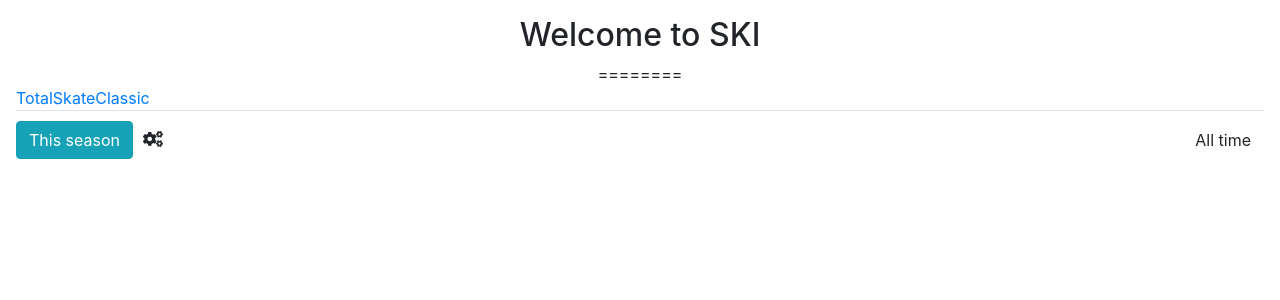
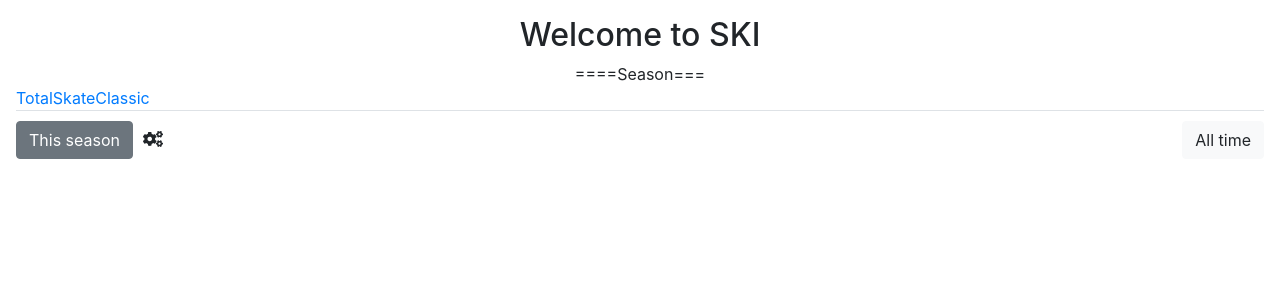
Before and after one commit to RomanKovalev/XC-Ski-Strava, a React app: page / in a window 1280 px wide. Shown: the top 300 px of the page. Built offline with nearby package versions, Linux system fonts and the light colour scheme; no server answers.

Commit message:
added button season styles

```diff
--- a/src/App.js
+++ b/src/App.js
@@ -6,6 +6,10 @@ import 'bootstrap/dist/css/bootstrap.min.css';
 
 
 class App extends Component {
+
+  componentDidMount() {
+    console.log('MAIN APP DID MOUNTED')
+  }
   render() {
     return (
       <div className="App">
--- a/src/components/stats/stats.js
+++ b/src/components/stats/stats.js
@@ -8,17 +8,26 @@ import DatePicker from "react-datepicker";
 import "react-datepicker/dist/react-datepicker.css";
 import './stats.css';
 
-export default class Stats extends Component {
-    constructor() {
-        super()
+class Stats extends Component {
+    constructor(props) {
+        console.log('constructor')
+        super(props)
         this.state = {
             activities: [],
             totalStats: {},
             classicStats: {},
             skateStats: {},
             startDate: new Date(),
-            seasonStartDate: ''
+            seasonStartDate: '',
+            thisSeason: true
         }
+
+        this.handleSeasonClick = this.handleSeasonClick.bind(this);
+        this.handleAllTimeClick = this.handleAllTimeClick.bind(this);
+    }
+
+    componentDidMount() {
+        console.log('Stats - componentDidMount')
     }
 
     makerequest(url, page = 1) {
@@ -69,6 +78,7 @@ export default class Stats extends Component {
                             }
                         })
                         localStorage.setItem('skiActivities', JSON.stringify(skiActivities))
+                        console.log('Call setstate')
                         this.setState({ activities: skiActivities })
                         this.computeStats(skiActivities)
                     })
@@ -113,7 +123,7 @@ export default class Stats extends Component {
             }
             switch (true) {
                 case (element.name.includes("Skate") || element.name.includes("skate")):
-                    console.log("Skate");
+                    // console.log("Skate");
                     classicStats.totalDistance = classicStats.totalDistance + parseFloat(element.distance)
                     classicStats.totalTime = classicStats.totalTime + element.moving_time_raw
                     classicStats.totalElevation = classicStats.totalElevation + element.elevation_gain_raw
@@ -125,7 +135,7 @@ export default class Stats extends Component {
                     }
                     break;
                 case (element.name.includes("Classic") || element.name.includes("classic")):
-                    console.log("Classic");
+                    // console.log("Classic");
                     skateStats.totalDistance = skateStats.totalDistance + parseFloat(element.distance)
                     skateStats.totalTime = skateStats.totalTime + element.moving_time_raw
                     skateStats.totalElevation = skateStats.totalElevation + element.elevation_gain_raw
@@ -168,11 +178,11 @@ export default class Stats extends Component {
             skateStats: skateStats
 
         })
-        console.log('============================')
-        console.log(totalStats)
-        console.log(classicStats)
-        console.log(skateStats)
-        console.log('============================')
+        // console.log('============================')
+        // console.log(totalStats)
+        // console.log(classicStats)
+        // console.log(skateStats)
+        // console.log('============================')
 
     }
 
@@ -181,21 +191,36 @@ export default class Stats extends Component {
         const m = Math.floor((RawTotalTime - 3600 * h) / 60)
         return `${h} h ${m} m`
     }
-    setStartDate (date) {
+    setStartDate(date) {
         date = new Date(date.setUTCHours(0, 0, 0, 0)).toISOString()
-        console.log(date)
-        this.setState({seasonStartDate: date})
+        const ldate = JSON.parse(localStorage.getItem('lastSyncTime'))
+        this.setState({ seasonStartDate: date })
     }
 
+    handleSeasonClick() {
+        console.log('herer!!!!')
+        this.setState({ thisSeason: true })
+    }
+
+    handleAllTimeClick() {
+        this.setState({ thisSeason: false })
+    }
+
+
     render() {
-
+        console.log('stats rendered!')
         return (
             <div>
-                <div>===={this.state.seasonStartDate}====</div>
+                <div>===={this.state.thisSeason ? 'Season' : 'ALLTIME'}===</div>
                 <Tabs defaultActiveKey="total" id="uncontrolled-tab-example" className="main_tabs_header">
                     <div className="controllers-wrapper">
                         <div>
-                            <Button bsSize="xsmall" bsStyle="info">This season</Button>
+                            <Button
+                                bsSize="xsmall"
+                                bsStyle={`${this.state.thisSeason ? "secondary" : "light"}`}
+                                onClick={this.handleSeasonClick}>
+                                This season
+                            </Button>
                             <DatePicker
                                 selected={this.state.startDate}
                                 onChange={date => this.setStartDate(date)}
@@ -203,7 +228,12 @@ export default class Stats extends Component {
                                 isodateFormat="yyyy-MM-d"
                             />
                         </div>
-                        <Button bsSize="xsmall">All time</Button>
+                        <Button
+                            bsSize="xsmall"
+                            bsStyle={`${this.state.thisSeason ? "light" : "secondary"}`}
+                            onClick={this.handleAllTimeClick}>
+                            All time
+                        </Button>
                     </div>
                     <Tab eventKey="total" title="Total">
                         <StatTableTab stats={this.state.totalStats} />
@@ -219,3 +249,5 @@ export default class Stats extends Component {
         );
     }
 }
+
+export default Stats;
--- a/src/components/stattabletab/stattabletab.js
+++ b/src/components/stattabletab/stattabletab.js
@@ -6,16 +6,20 @@ import { faCogs } from '@fortawesome/free-solid-svg-icons'
 import './stattabletab.css';
 
 export default class StatTableTab extends Component {
-    constructor(props) {
-        super(props)
+    // constructor(props) {
+    //     super(props)
+
+    // }
+
+    componentDidMount() {
+        console.log("StatTableTab mounted")
 
     }
+    render() {
+        // console.log(this.props.stats)
+        console.log("STATTABRENDERED: ", this.props.stats)
 
-
-    render() {
-        console.log(this.props.stats)
-
-        if (this.props.stats) {
+        if (this.props.stats != {}) {
             const { totalDistance,
                 distanceUnit,
                 totalTime,
```
